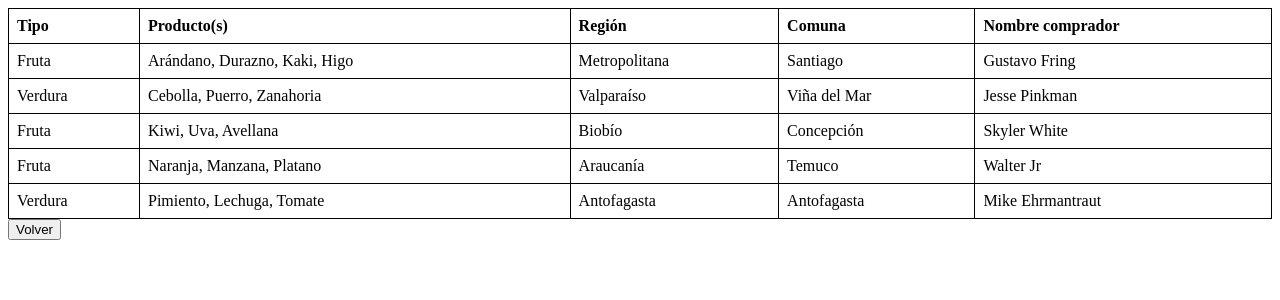
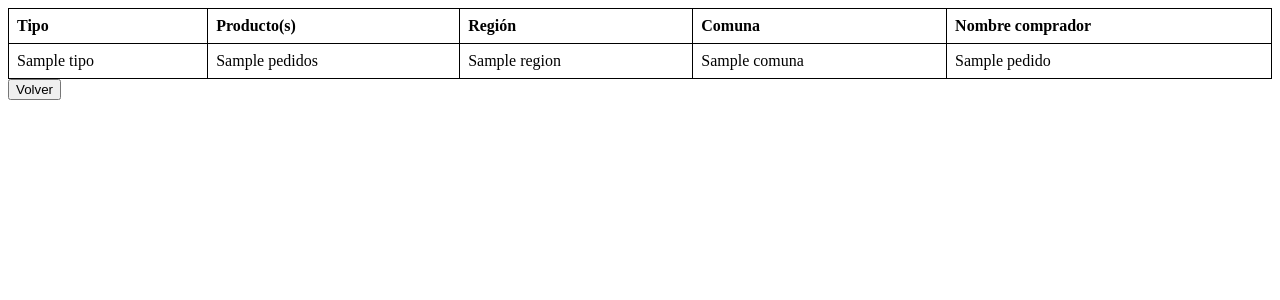
Before and after one commit to alonsovch/webdev, a Flask app: template templates/ver-pedidos.html in a window 1280 px wide. Shown: the top 300 px of the page. Run offline with Flask 3, Linux system fonts and the light colour scheme; the template is opened without the code that fills it: most values are stand-ins (such as "Sample title", 1, 10 or a date in 2020).

Commit message:
feat: final push tarea 3

```diff
--- a/app.py
+++ b/app.py
@@ -1,4 +1,4 @@
-from flask import Flask, render_template, request, url_for
+from flask import Flask, render_template, request, url_for, jsonify
 import utils.validations as val
 import database.db as db
 from werkzeug.utils import secure_filename
@@ -81,19 +81,21 @@ def agregar_producto():
         return "Método no permitido"
 
 
-@app.route('/informacion-pedido')
-def informacion_pedido():
-    return render_template('informacion-pedido.html')
+@app.route('/informacion-pedido/<int:pedido_id>')
+def informacion_pedido(pedido_id):
+    pedido = db.get_pedido_por_id(pedido_id)
+    return render_template('informacion-pedido.html', pedido=pedido)
 
 @app.route('/informacion-producto/<int:producto_id>')
 def informacion_producto(producto_id):
-    # Obtener la información del producto según su ID
     producto = db.get_producto_por_id(producto_id)
     return render_template('informacion-producto.html', producto=producto)
 
 @app.route('/ver-pedidos')
 def ver_pedidos():
-    return render_template('ver-pedidos.html')
+    page = request.args.get('page', default=1, type=int)
+    pedidos = db.get_pedidos_paginados(page, PRODUCTS_PER_PAGE)
+    return render_template('ver-pedidos.html', pedidos=pedidos, page=page, per_page=PRODUCTS_PER_PAGE)
 
 @app.route('/ver-productos')
 def ver_productos():
@@ -112,9 +114,25 @@ def check_db():
         conn.close()
 
         if data:
+            db.get_total_productos_tipo_producto()
+            db.get_total_pedidos_por_comuna()
             return "Conexión exitosa a MySQL en Docker"
     except Exception as e:
         return f"Error de conexión: {str(e)}"
 
+@app.route('/api/total_productos_tipo_producto', methods=['GET'])
+def total_productos_tipo_producto():
+    total = db.get_total_productos_tipo_producto()
+    return jsonify(total)
+
+@app.route('/api/total_pedidos_por_comuna', methods=['GET'])
+def total_pedidos_por_comuna():
+    total = db.get_total_pedidos_por_comuna()
+    return jsonify(total)
+
+@app.route('/graficos')
+def graficos():
+    return render_template('graficos.html')
+
 if __name__ == '__main__':
     app.run(debug=True)
--- a/database/db.py
+++ b/database/db.py
@@ -115,6 +115,26 @@ def get_productos_paginados(page, per_page):
     print(productos)
     return productos
 
+def get_pedidos_paginados(page, per_page):
+    conn = get_connection()
+    cursor = conn.cursor(pymysql.cursors.DictCursor)
+    offset = (page - 1) * per_page
+    cursor.execute("""
+        SELECT p.id, p.tipo, p.nombre_comprador, GROUP_CONCAT(tpf.nombre) AS pedidos, r.nombre AS region, c.nombre AS comuna
+        FROM pedido p
+        JOIN comuna c ON p.comuna_id = c.id
+        JOIN region r ON c.region_id = r.id
+        JOIN pedido_verdura_fruta pvf ON p.id = pvf.pedido_id
+        JOIN tipo_verdura_fruta tpf ON pvf.tipo_verdura_fruta_id = tpf.id
+        GROUP BY p.id, p.tipo, p.nombre_comprador, r.nombre, c.nombre
+        LIMIT %s OFFSET %s;
+    """, (per_page, offset))
+    pedidos = cursor.fetchall()
+    cursor.close()
+    conn.close()
+    print(pedidos)
+    return pedidos
+
 def get_total_productos():
     conn = get_connection()
     cursor = conn.cursor()
@@ -142,3 +162,62 @@ def get_producto_por_id(producto_id):
     cursor.close()
     conn.close()
     return producto
+
+
+def get_pedido_por_id(pedido_id):
+    conn = get_connection()
+    cursor = conn.cursor(pymysql.cursors.DictCursor)
+    cursor.execute("""
+        SELECT p.tipo, p.nombre_comprador, p.email_comprador, p.celular_comprador, p.descripcion, GROUP_CONCAT(tpf.nombre) AS productos, r.nombre AS region, c.nombre AS comuna
+        FROM pedido p
+        JOIN comuna c ON p.comuna_id = c.id
+        JOIN region r ON c.region_id = r.id
+        JOIN pedido_verdura_fruta pvf ON p.id = pvf.pedido_id
+        JOIN tipo_verdura_fruta tpf ON pvf.tipo_verdura_fruta_id = tpf.id
+        WHERE p.id = %s
+        GROUP BY p.id, p.tipo, p.descripcion, r.nombre, c.nombre
+    """, (pedido_id,))
+    pedido = cursor.fetchone()
+    cursor.close()
+    conn.close()
+    return pedido
+
+def get_total_productos_tipo_producto():
+    conn = get_connection()
+    cursor = conn.cursor()
+    cursor.execute("""
+    SELECT
+    tpf.nombre AS tipo_verdura_fruta,
+    COUNT(pvf.producto_id) AS total_productos
+    FROM
+        producto_verdura_fruta pvf
+    JOIN
+        tipo_verdura_fruta tpf ON pvf.tipo_verdura_fruta_id = tpf.id
+    GROUP BY
+        tpf.nombre;
+    """)
+    total = cursor.fetchall()
+    cursor.close()
+    conn.close()
+    result = [{'tipo_verdura_fruta': row[0], 'total_productos': row[1]} for row in total]
+    return result
+
+def get_total_pedidos_por_comuna():
+    conn = get_connection()
+    cursor = conn.cursor()
+    cursor.execute("""
+    SELECT
+    c.nombre AS comuna,
+    COUNT(p.id) AS total_pedidos
+    FROM
+        pedido p
+    JOIN
+        comuna c ON p.comuna_id = c.id
+    GROUP BY
+        c.nombre;
+    """)
+    total = cursor.fetchall()
+    cursor.close()
+    conn.close()
+    result = [{'comuna': row[0], 'total_pedidos': row[1]} for row in total]
+    return result
--- a/templates/ver-pedidos.html
+++ b/templates/ver-pedidos.html
@@ -18,55 +18,31 @@
         </tr>
       </thead>
       <tbody>
-        <tr>
-          <td>Fruta</td>
-          <td>Arándano, Durazno, Kaki, Higo</td>
-          <td>Metropolitana</td>
-          <td>Santiago</td>
-          <td>Gustavo Fring</td>
+        {% for pedido in pedidos %}
+        <tr onclick="window.location.href=`{{ url_for('informacion_pedido', pedido_id=pedido['id']) }}`;" style="cursor: pointer;">
+          <td>{{ pedido.tipo }}</td>
+          <td>{{ pedido.pedidos }}</td>
+          <td>{{ pedido.region }}</td>
+          <td>{{ pedido.comuna }}</td>
+          <td>{{ pedido.nombre_comprador }}</td>
         </tr>
-        <tr>
-          <td>Verdura</td>
-          <td>Cebolla, Puerro, Zanahoria</td>
-          <td>Valparaíso</td>
-          <td>Viña del Mar</td>
-          <td>Jesse Pinkman</td>
-        </tr>
-        <tr>
-          <td>Fruta</td>
-          <td>Kiwi, Uva, Avellana</td>
-          <td>Biobío</td>
-          <td>Concepción</td>
-          <td>Skyler White</td>
-        </tr>
-        <tr>
-          <td>Fruta</td>
-          <td>Naranja, Manzana, Platano</td>
-          <td>Araucanía</td>
-          <td>Temuco</td>
-          <td>Walter Jr</td>
-        </tr>
-        <tr>
-          <td>Verdura</td>
-          <td>Pimiento, Lechuga, Tomate</td>
-          <td>Antofagasta</td>
-          <td>Antofagasta</td>
-          <td>Mike Ehrmantraut</td>
-        </tr>
+        {% endfor %}
       </tbody>
     </table>
+    <div>
+      {% if page > 1 %}
+          <a href="{{ url_for('ver_pedidos', page=page-1) }}">Página Anterior</a>
+      {% endif %}
+      {% if pedidos|length == per_page %}
+          <a href="{{ url_for('ver_pedidos', page=page+1) }}">Siguiente Página</a>
+      {% endif %}
+  </div>
     <button id="volver">Volver</button>
 
     <script>
       document.getElementById("volver").addEventListener("click", function () {
-        window.location.href = "/";
+          window.location.href = "/";
       });
-      let filas = document.querySelectorAll("#pedidos tbody tr");
-      filas.forEach(function (fila) {
-        fila.addEventListener("click", function () {
-          window.location.href = "informacion-pedido";
-        });
-      });
-    </script>
+  </script>
   </body>
 </html>
```
Also changed, not shown: templates/graficos.html (added, +91 -0 lines), templates/informacion-pedido.html (+11 -15 lines).
